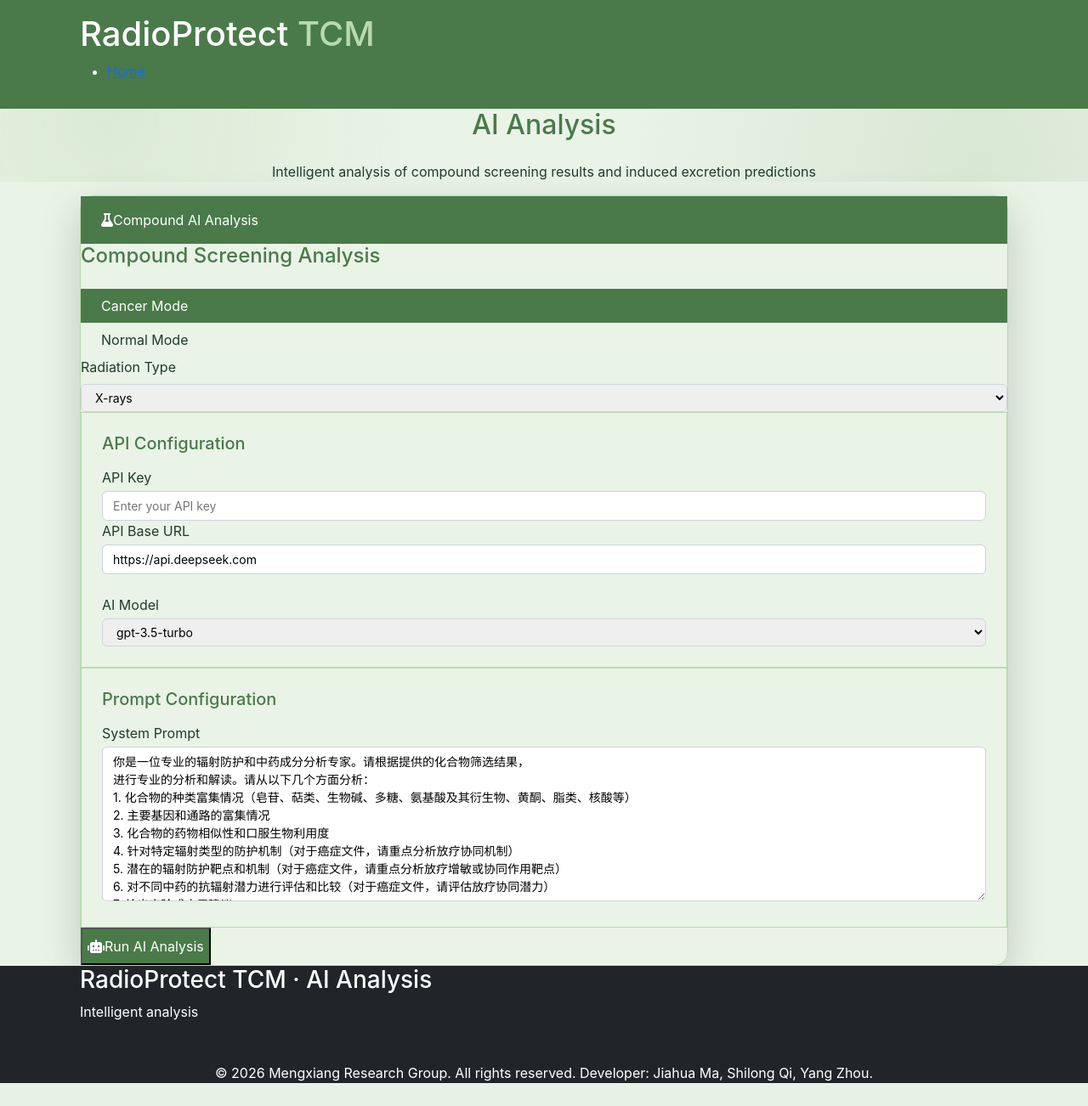
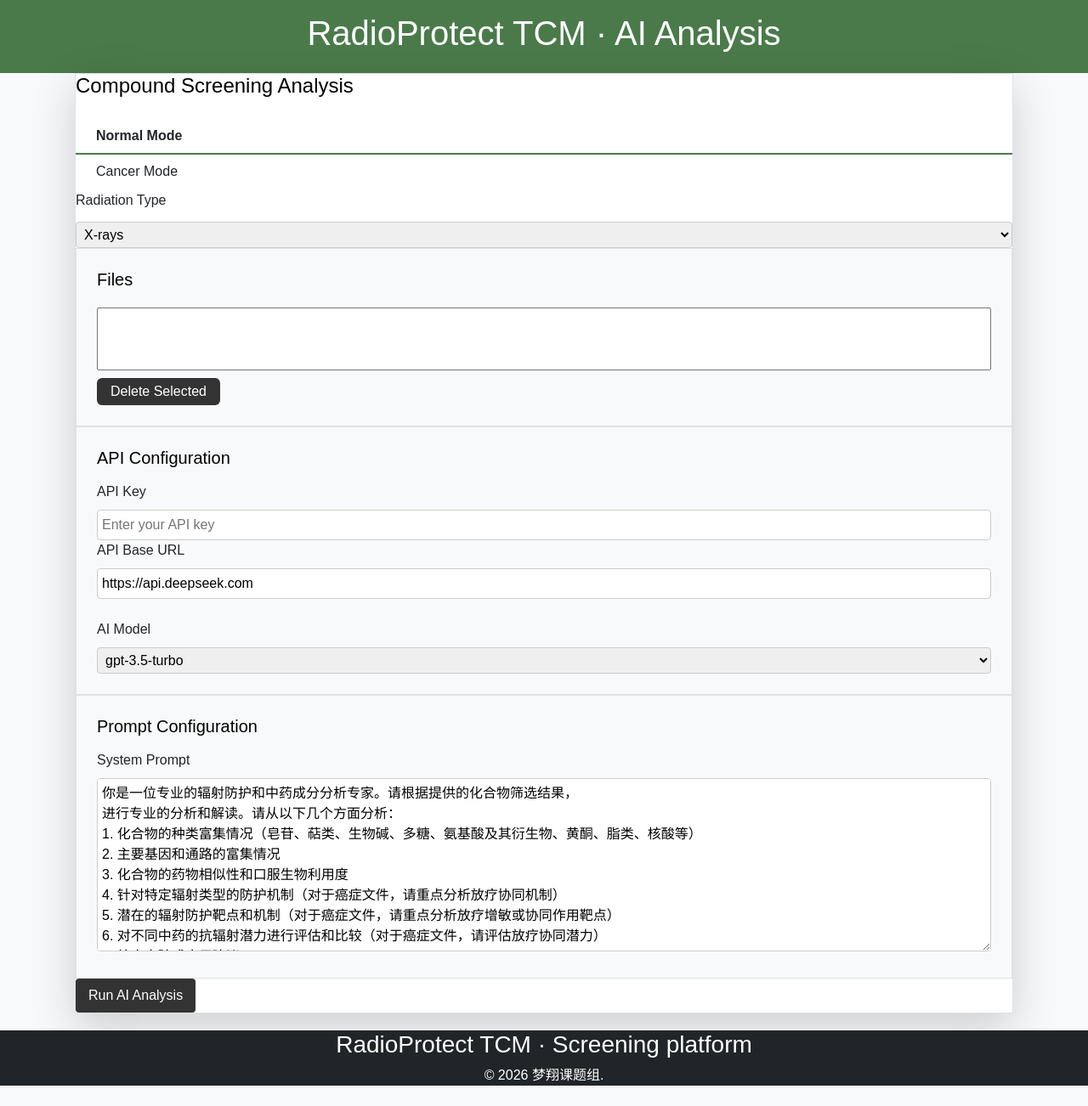
Before and after one commit to yu-tong1/Radio_protect, a Flask app: page /AI_Analysis.html in a window 1280 px wide. Shown: the whole page at 85% size. Before the commit the page ends 1275 px from the top, so only its background shows below. Run offline with Flask 3, Linux system fonts and the light colour scheme; lists and menus that the app fills with data are empty; some libraries are stand-ins or nearby versions.

Commit message:
Update AI_Analysis.html

```diff
--- a/templates/AI_Analysis.html
+++ b/templates/AI_Analysis.html
@@ -4,105 +4,47 @@
     <meta charset="UTF-8">
     <meta name="viewport" content="width=device-width, initial-scale=1.0">
     <title>AI Analysis - RadioProtect TCM</title>
-    <!-- 沿用原有样式资源 (本地或CDN后备) -->
     <link href="./web_database_files/bootstrap.min.css" rel="stylesheet">
-    <!-- Font Awesome 6 (免费图标库，提升加载体验) -->
-    <link rel="stylesheet" href="https://cdnjs.cloudflare.com/ajax/libs/font-awesome/6.0.0-beta3/css/all.min.css">
     <style>
-        :root {
-            --primary: #4A7A4A;
-            --secondary: #6B8E6E;
-            --accent: #B8D9B0;
-            --dark: #1F3B2C;
-            --light: #E9F3E6;
+    body {
+        background-color: #f5f5f5;
+        font-family: Arial, sans-serif;
+        margin: 0;
+        padding: 0;
     }
-
-        body {
-            background-color: var(--light);
-            font-family: 'Inter', system-ui, sans-serif;
-            color: var(--dark);
+    .container {
+        width: 90%;
+        margin: 0 auto;
+        max-width: 1200px;
     }
-
-        .bg-primary { background-color: var(--primary) !important; }
-        .bg-secondary { background-color: var(--secondary) !important; }
-        .bg-accent { background-color: var(--accent) !important; }
-        .bg-light { background-color: var(--light) !important; }
-        .text-primary { color: var(--primary) !important; }
-        .text-secondary { color: var(--secondary) !important; }
-        .text-accent { color: var(--accent) !important; }
-        .text-dark { color: var(--dark) !important; }
-        .border-accent { border-color: var(--accent) !important; }
-
-        .shadow-md { box-shadow: 0 4px 6px -1px rgba(0, 0, 0, 0.1), 0 2px 4px -1px rgba(0, 0, 0, 0.06); }
-        .shadow-lg { box-shadow: 0 10px 15px -3px rgba(0, 0, 0, 0.1), 0 4px 6px -2px rgba(0, 0, 0, 0.05); }
-        .rounded-xl { border-radius: 0.75rem !important; }
-        .rounded-2xl { border-radius: 1rem !important; }
-        .transition-all { transition: all 0.3s ease; }
-        .hover\:scale-105:hover { transform: scale(1.05); }
-
-        .table-container {
-            max-height: 600px;
-            overflow-y: auto;
-            overflow-x: auto;
+    header {
+        background-color: #4A7A4A;
+        color: white;
+        padding: 15px 0;
+        text-align: center;
     }
-
-        .scrollbar-thin::-webkit-scrollbar {
-            width: 5px;
-            height: 5px;
+    .table-box {
+        background-color: white;
+        padding: 20px;
+        margin: 20px 0;
+        border: 1px solid #ddd;
     }
-        .scrollbar-thin::-webkit-scrollbar-track { background: #d4e6d4; }
-        .scrollbar-thin::-webkit-scrollbar-thumb { background: #5a7e5a; border-radius: 10px; }
-
-        .bg-subtle-pattern {
-            background-color: #e9f3e6;
-            background-image: radial-gradient(circle at 10% 20%, rgba(160, 200, 140, 0.2) 0%, transparent 30%),
-                              radial-gradient(circle at 90% 70%, rgba(120, 160, 110, 0.15) 0%, transparent 35%);
-        }
-
     .filter-input,
     .filter-select {
         width: 100%;
-            padding: 0.375rem 0.75rem;
-            border: 1px solid #ced4da;
-            border-radius: 0.375rem;
-            font-size: 0.875rem;
-            transition: border-color 0.15s ease-in-out, box-shadow 0.15s ease-in-out;
-        }
-        .filter-input:focus,
-        .filter-select:focus {
-            border-color: var(--primary);
-            outline: 0;
-            box-shadow: 0 0 0 0.25rem rgba(74, 122, 74, 0.25);
-        }
-        /* 加载提示美化 */
-        .loading-overlay {
-            display: flex;
-            justify-content: center;
-            align-items: center;
-            padding: 3rem;
-            color: var(--primary);
-            gap: 0.75rem;
-            font-size: 1.1rem;
-        }
-        .error-message {
-            background-color: #f8d7da;
-            color: #721c24;
-            padding: 1rem;
-            border-radius: 0.5rem;
-            margin: 1rem;
-            border-left: 5px solid #dc3545;
-        }
-        .data-status {
-            margin-bottom: 1rem;
-            font-size: 0.85rem;
+        padding: 5px;
+        margin-top: 5px;
+        border: 1px solid #ccc;
+        border-radius: 4px;
     }
     .mode-tab {
+        padding: 8px 15px;
         cursor: pointer;
-            transition: all 0.3s ease;
+        border-bottom: 2px solid transparent;
     }
     .mode-tab.active {
-            background-color: var(--primary);
-            color: white;
+        border-bottom-color: #4A7A4A;
+        font-weight: bold;
     }
     .mode-content {
         display: none;
@@ -111,59 +53,97 @@
         display: block;
     }
     .analysis-result {
-            background-color: #f8f9fa;
-            border-radius: 0.5rem;
-            padding: 1.5rem;
-            border-left: 4px solid var(--primary);
-            margin-top: 1rem;
+        margin-top: 20px;
+        padding: 15px;
+        background-color: #f9f9f9;
+        border: 1px solid #ddd;
+    }
+    textarea {
+        width: 100%;
+        padding: 5px;
+        border: 1px solid #ccc;
+        border-radius: 4px;
+        font-family: Arial, sans-serif;
+    }
+    button {
+        background-color: #4A7A4A;
+        color: white;
+        padding: 8px 15px;
+        border: none;
+        border-radius: 4px;
+        cursor: pointer;
+    }
+    button:hover {
+        background-color: #3d663d;
+    }
+    .loading-overlay {
+        text-align: center;
+        padding: 20px;
+        color: #4A7A4A;
+    }
+    .error-message {
+        color: #d9534f;
+        padding: 10px;
+    }
+
+	.bg-white\/90, .bg-white\/80 {
+            background-color: white;
+            border: 1px solid #ddd;
+    }
+
+        footer {
+            background-color: #4A7A4A;
+            color: white;
+            text-align: center;
+            margin-top: 20px;
+        }
+
+        footer .border-t {
+            border-top: 1px solid #ddd;
+        }
+
+        footer .text-gray-400 {
+            color: white;
+        }
+
+    .text-primary { color: black !important; }
+    .bg-primary { background: #333 !important; }
+
+	#compound-result-content{
+		white-space: pre-wrap;
+		font-family: inherit;
+		line-height: 1.5;
+		background-color: azure;
+		padding: 20px;
+		border-radius: 10px;
 	}
     </style>
 </head>
 <body class="bg-light font-sans text-dark antialiased">
 
-<header class="bg-primary text-white shadow-md sticky top-0 z-10">
-    <div class="container mx-auto px-4 py-3 flex flex-wrap justify-between items-center">
-        <div class="flex items-center space-x-2">
-            <h1 class="text-xl font-bold tracking-tight">RadioProtect<span class="text-accent font-light"> TCM</span></h1>
-        </div>
-        <nav>
-            <ul class="flex space-x-6 text-sm md:text-base">
-                <li><a href="./index.html" class="hover:text-accent transition-colors">Home</a></li>
-            </ul>
-        </nav>
+<header>
+    <div class="container">
+        <h1>RadioProtect TCM · AI Analysis</h1>
     </div>
 </header>
-
-<section class="bg-subtle-pattern text-dark border-b border-accent">
-    <div class="container mx-auto px-4 py-12 md:py-16 text-center">
-        <h2 class="text-3xl md:text-4xl font-bold mb-4 text-primary">AI Analysis</h2>
-        <p class="text-lg mb-8 max-w-2xl mx-auto opacity-80">Intelligent analysis of compound screening results and induced excretion predictions</p>
-    </div>
-</section>
 
 <main class="container mx-auto px-4 py-12 max-w-6xl">
     <section class="mb-12">
         <div class="bg-white/90 backdrop-blur-sm rounded-2xl shadow-lg p-6 md:p-8 border border-accent">
-            <!-- 模式选择标签 -->
+            <div class="mode-content active" id="compound-analysis">
+                <div class="mb-6">
+                    <h4 class="text-lg font-semibold mb-4 text-primary">Compound Screening Analysis</h4>
+
                     <div class="flex border-b border-gray-200 mb-6">
-                <div class="mode-tab active px-4 py-3 font-medium rounded-t-lg" data-mode="compound">
-                    <i class="fas fa-flask mr-2"></i>Compound AI Analysis
+                        <div class="mode-tab active px-4 py-2 font-medium rounded-t-lg" data-submode="normal">
+                            Normal Mode
+                        </div>
+						<div class="mode-tab px-4 py-2 font-medium rounded-t-lg" data-submode="cancer">
+                            Cancer Mode
                         </div>
                     </div>
 
-            <!-- Compound AI Analysis 模式 -->
-            <div class="mode-content active" id="compound-analysis">
-                <div class="mb-6">
-                    <h4 class="text-lg font-semibold mb-4 text-primary">Compound Screening Analysis</h4>
-                    <!-- 模式选择 -->
-                    <div class="flex border-b border-gray-200 mb-6">
-                        <div class="mode-tab active px-4 py-2 font-medium rounded-t-lg" data-submode="cancer">
-                            Cancer Mode
-                        </div>
-                        <div class="mode-tab px-4 py-2 font-medium rounded-t-lg" data-submode="normal">
-                            Normal Mode
-                        </div>
-                    </div>
+					<!-- Radiation Type -->
                     <div class="grid grid-cols-1 md:grid-cols-3 gap-4 mb-6">
                         <div>
                             <label class="block text-sm font-medium mb-2">Radiation Type</label>
@@ -175,7 +155,14 @@
                         </div>
                     </div>
 
-                    <!-- API 配置 -->
+					<!-- View Files -->
+                    <div class="bg-light p-4 rounded-lg border border-accent mb-6">
+                        <h5 class="text-sm font-semibold mb-3 text-primary">Files</h5>
+						<select id="fileList" multiple size="4" style="width:100%; margin:5px 0;"></select>
+						<button id="manageFilesBtn" class="bg-primary text-white px-3 py-1 rounded">Delete Selected</button>
+					</div>
+
+                    <!-- API Configuration -->
                     <div class="bg-light p-4 rounded-lg border border-accent mb-6">
                         <h5 class="text-sm font-semibold mb-3 text-primary">API Configuration</h5>
                         <div class="grid grid-cols-1 md:grid-cols-2 gap-4">
@@ -191,18 +178,18 @@
                         <div class="mt-4">
                             <label class="block text-xs font-medium mb-1">AI Model</label>
                             <select id="ai-model" class="filter-select">
-                                <optgroup label="OpenAI系列">
+                                <optgroup label="GPT">
                                     <option value="gpt-3.5-turbo">gpt-3.5-turbo</option>
                                     <option value="gpt-4">gpt-4</option>
                                     <option value="gpt-4-turbo">gpt-4-turbo</option>
                                     <option value="gpt-4o">gpt-4o</option>
                                     <option value="gpt-4o-mini">gpt-4o-mini</option>
                                 </optgroup>
-                                <optgroup label="DeepSeek系列">
+                                <optgroup label="DeepSeek">
                                     <option value="deepseek-chat">deepseek-chat</option>
                                     <option value="deepseek-reasoner">deepseek-reasoner</option>
                                 </optgroup>
-                                <optgroup label="字节跳动元宝">
+                                <optgroup label="元宝">
                                     <option value="yuanbao-13b-chat">yuanbao-13b-chat</option>
                                     <option value="yuanbao-70b-chat">yuanbao-70b-chat</option>
                                 </optgroup>
@@ -212,12 +199,12 @@
                                     <option value="spark-3.0">spark-3.0</option>
                                     <option value="spark-4.0">spark-4.0</option>
                                 </optgroup>
-                                <optgroup label="百度文心一言">
+                                <optgroup label="文心一言">
                                     <option value="ernie-3.5">ernie-3.5</option>
                                     <option value="ernie-4.0">ernie-4.0</option>
                                     <option value="ernie-turbo">ernie-turbo</option>
                                 </optgroup>
-                                <optgroup label="字节跳动豆包">
+                                <optgroup label="豆包">
                                     <option value="doubao-pro">doubao-pro</option>
                                     <option value="doubao-lite">doubao-lite</option>
                                 </optgroup>
@@ -225,7 +212,7 @@
                         </div>
                     </div>
 
-                    <!-- 提示词配置 -->
+                    <!-- Prompt Configuration -->
                     <div class="bg-light p-4 rounded-lg border border-accent mb-6">
                         <h5 class="text-sm font-semibold mb-3 text-primary">Prompt Configuration</h5>
                         <div>
@@ -245,7 +232,7 @@
                     </div>
 
                     <button id="analyze-compound" class="bg-primary text-white px-6 py-2 rounded-lg hover:bg-secondary transition-colors flex items-center">
-                        <i class="fas fa-robot mr-2"></i>Run AI Analysis
+                        Run AI Analysis
                     </button>
                 </div>
                 <div id="compound-result" class="analysis-result" style="display: none;">
@@ -264,59 +251,36 @@
             <div class="flex flex-col md:flex-row justify-between items-center">
                 <div class="mb-4 md:mb-0">
                     <div class="flex items-center gap-2">
-                    <h3 class="text-lg font-semibold">RadioProtect TCM · AI Analysis</h3>
+                        <h3 class="foottext">RadioProtect TCM · Screening platform</h3>
             </div>
-                <p class="text-gray-400 text-sm mt-1">Intelligent analysis</p>
-            </div>
-        </div>
-        <div class="border-t border-gray-700 mt-6 pt-4 text-center text-gray-400 text-sm">
-            &copy; 2026 Mengxiang Research Group. All rights reserved. Developer: Jiahua Ma, Shilong Qi, Yang Zhou.
+            <div>
+                &copy; 2026 梦翔课题组.
             </div>
         </div>
 </footer>
 
 <script>
-    // 模式切换
-    document.querySelectorAll('.mode-tab[data-mode]').forEach(tab => {
-        tab.addEventListener('click', function() {
-            const mode = this.getAttribute('data-mode');
-
-            // 更新标签状态
-            document.querySelectorAll('.mode-tab[data-mode]').forEach(t => t.classList.remove('active'));
-            this.classList.add('active');
-
-            // 更新内容显示
-            document.querySelectorAll('.mode-content').forEach(content => content.classList.remove('active'));
-            document.getElementById(mode + '-analysis').classList.add('active');
-        });
-    });
-
-    // 子模式切换（Cancer/Normal）
     document.querySelectorAll('.mode-tab[data-submode]').forEach(tab => {
         tab.addEventListener('click', function() {
             const submode = this.getAttribute('data-submode');
 
-            // 更新标签状态
             document.querySelectorAll('.mode-tab[data-submode]').forEach(t => t.classList.remove('active'));
             this.classList.add('active');
 
-            // 更新辐射类型选项
             const radiationTypeSelect = document.getElementById('radiation-type');
             radiationTypeSelect.innerHTML = '';
 
-            if (submode === 'cancer') {
-                // Cancer模式的辐射类型
-                const cancerOptions = ['X-rays', 'γ-rays', 'protons'];
-                cancerOptions.forEach(option => {
+            if (submode === 'normal') {
+                const normalOptions = ['X-rays', 'γ-rays', 'α-particles', 'Heavy Metal'];
+                normalOptions.forEach(option => {
                     const opt = document.createElement('option');
                     opt.value = option;
                     opt.textContent = option;
                     radiationTypeSelect.appendChild(opt);
                 });
-            } else if (submode === 'normal') {
-                // Normal模式的辐射类型
-                const normalOptions = ['X-rays', 'γ-rays', 'α-particles', 'Heavy Metal'];
-                normalOptions.forEach(option => {
+            } else if (submode === 'cancer') {
+				const cancerOptions = ['X-rays', 'γ-rays', 'protons'];
+                cancerOptions.forEach(option => {
                     const opt = document.createElement('option');
                     opt.value = option;
                     opt.textContent = option;
@@ -326,23 +290,21 @@
         });
     });
 
-    // Compound AI Analysis
     document.getElementById('analyze-compound').addEventListener('click', function() {
         const radiationType = document.getElementById('radiation-type').value;
         const apiKey = document.getElementById('api-key').value;
         const apiBase = document.getElementById('api-base').value;
         const systemPrompt = document.getElementById('system-prompt').value;
         const model = document.getElementById('ai-model').value;
-        // 获取当前选择的子模式
+
         const selectedSubmode = document.querySelector('.mode-tab[data-submode].active').getAttribute('data-submode');
         const resultDiv = document.getElementById('compound-result');
         const resultContent = document.getElementById('compound-result-content');
 
-        // 显示加载状态
+
         resultContent.innerHTML = '<div class="loading-overlay"><i class="fas fa-spinner fa-spin"></i> Analyzing...</div>';
         resultDiv.style.display = 'block';
 
-        // 发送请求到后端
         fetch('/api/analyze-compound', {
             method: 'POST',
             headers: {
@@ -350,7 +312,7 @@
             },
             body: JSON.stringify({
                 radiation_type: radiationType,
-                mode: selectedSubmode, // 添加模式信息
+                mode: selectedSubmode,
                 api_key: apiKey,
                 api_base: apiBase,
                 system_prompt: systemPrompt,
@@ -371,5 +333,54 @@
     });
 </script>
 
+<script>
+	const fileSelect = document.getElementById('fileList');
+	const manageBtn = document.getElementById('manageFilesBtn');
+	function refreshFileList() {
+		fetch('/api/file')
+			.then(r => r.json())
+			.then(data => {
+				if (data.files && Array.isArray(data.files)) {
+                    fileSelect.innerHTML = data.files.map(f => `<option value="${f}">${f}</option>`).join('');
+                } else {
+                    fileSelect.innerHTML = '';
+                }
+            })
+            .catch(err => console.error('刷新文件列表失败:', err));
+    }
+	if (manageBtn){
+		manageBtn.onclick = () => {
+		const selected = Array.from(fileSelect.selectedOptions).map(opt => opt.value);
+		if (selected.length === 0) {
+			refreshFileList();
+			return;
+		}
+		if (!confirm(`Delete ${selected.length} file(s)?`)) return;
+		fetch('/api/file', {
+			method: 'DELETE',
+			headers: {'Content-Type': 'application/json'},
+			body: JSON.stringify({files: selected})
+		})
+			.then(r => r.json())
+			.then(data => {
+			if (data.deleted && data.deleted.length > 0) {
+            alert(`Deleted: ${data.deleted.join(', ')}`);
+			}
+			if (data.errors && data.errors.length > 0) {
+				alert(`Errors: ${data.errors.join(', ')}`);
+			}
+			if ((!data.deleted || data.deleted.length === 0) && (!data.errors || data.errors.length === 0)) {
+				alert('No file was deleted.');
+			}
+			refreshFileList();
+		})
+		.catch(e => alert(e));
+		};
+
+	}
+
+	refreshFileList();
+</script>
+
 </body>
 </html>
```
Lines whose indentation alone changed are shown as unchanged.
